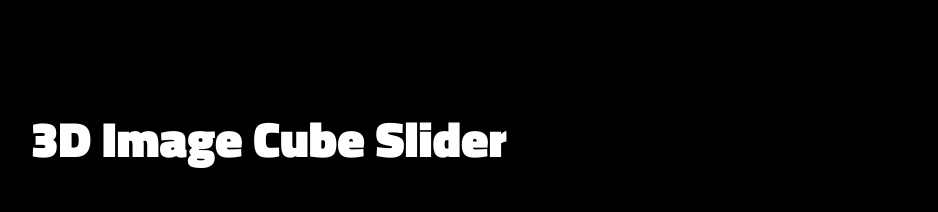
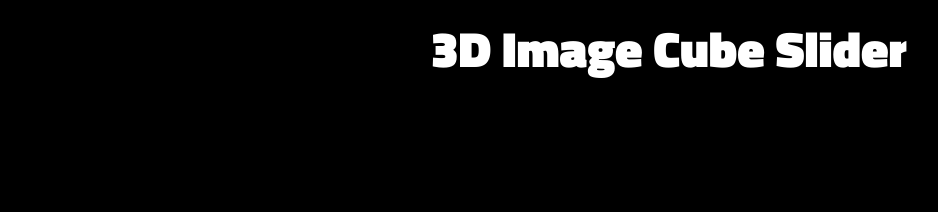
Before and after one commit to Eddythemachine/3D-CUBE-SLIDER, a website: page index.html in a window 1280 px wide. Shown: the top 212 px of the page, without its empty margins (131-1069 px from the left). Drawn offline with Linux system fonts and the light colour scheme; grey boxes are pictures that could not be loaded.

Commit message:
Add files via upload

```diff
--- a/sass/components/wrapper.scss
+++ b/sass/components/wrapper.scss
@@ -62,6 +62,10 @@
     font-weight: 900;
     font-size: 5rem;
     text-align: center;
-    margin-top: 10rem;
+    margin-top: 1rem;
+    display: flex;
+    justify-content: center;
+    align-items: center;
+    transform: translate(50%, 0);
   }
 }
```
Also changed, not shown: index.css.
